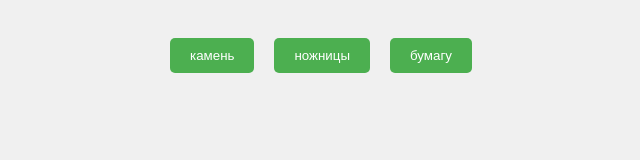
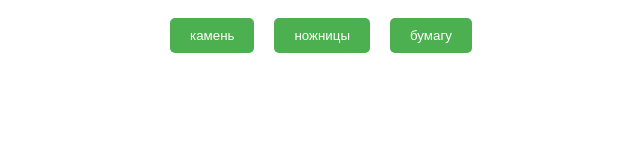
Before and after one commit to Samaelish/Rock-Paper-Scissors, a plain HTML site: page index.html in a window 1280 px wide. Shown: the whole page, without its empty margins (319-959 px from the left). Drawn offline with Linux system fonts and the light colour scheme.

Commit message:
styling redone

```diff
--- a/style.css
+++ b/style.css
@@ -1,31 +1,17 @@
 body {
-  font-family: Arial, sans-serif;
-  text-align: center;
-  background-color: #f0f0f0;
   display: flex;
   flex-direction: column;
+  justify-content: center;
   align-items: center;
-  padding: 20px;
+}
+#choices {
+  display: flex;
+  justify-content: center;
+  margin-bottom: 20px;
 }
 
-:root {
-  --primary-color: #4caf50;
-  --secondary-color: #3e8e41;
-  --background-color: #f0f0f0;
-  --text-color: #333;
-}
-
-body {
-  background-color: var(--background-color);
-}
-
-h2 {
-  margin-bottom: 10px;
-  color: var(--text-color);
-}
-
-button {
-  background-color: var(--primary-color);
+#choices button {
+  background-color: #4caf50;
   color: #fff;
   padding: 10px 20px;
   border: none;
@@ -34,11 +20,11 @@ button {
   margin: 10px;
 }
 
-button:hover {
-  background-color: var(--secondary-color);
+#choices button:hover {
+  background-color: #3e8e41;
 }
 
-button:active {
-  background-color: var(--secondary-color);
+#choices button:active {
+  background-color: #3e8e41;
   box-shadow: 0 0 10px rgba(0, 0, 0, 0.2);
 }
```
